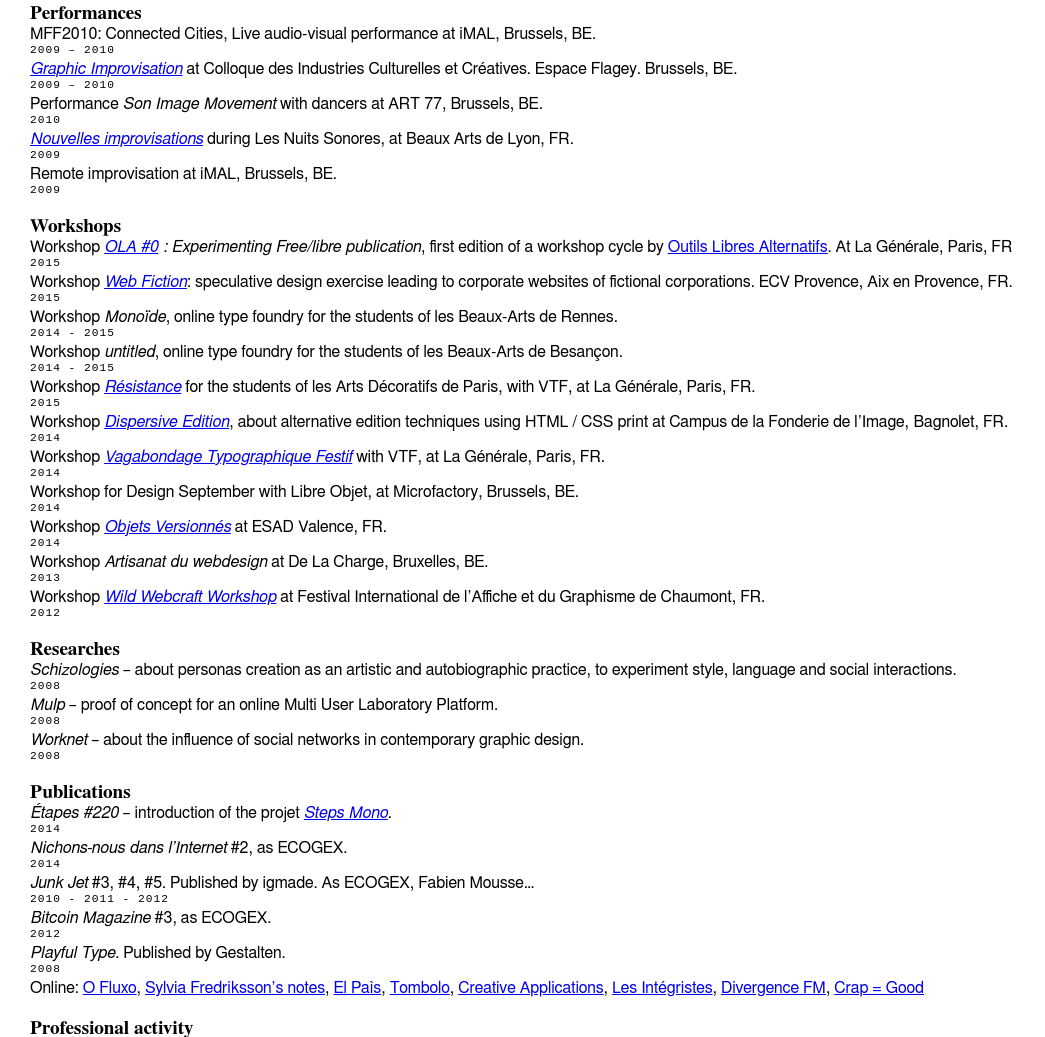
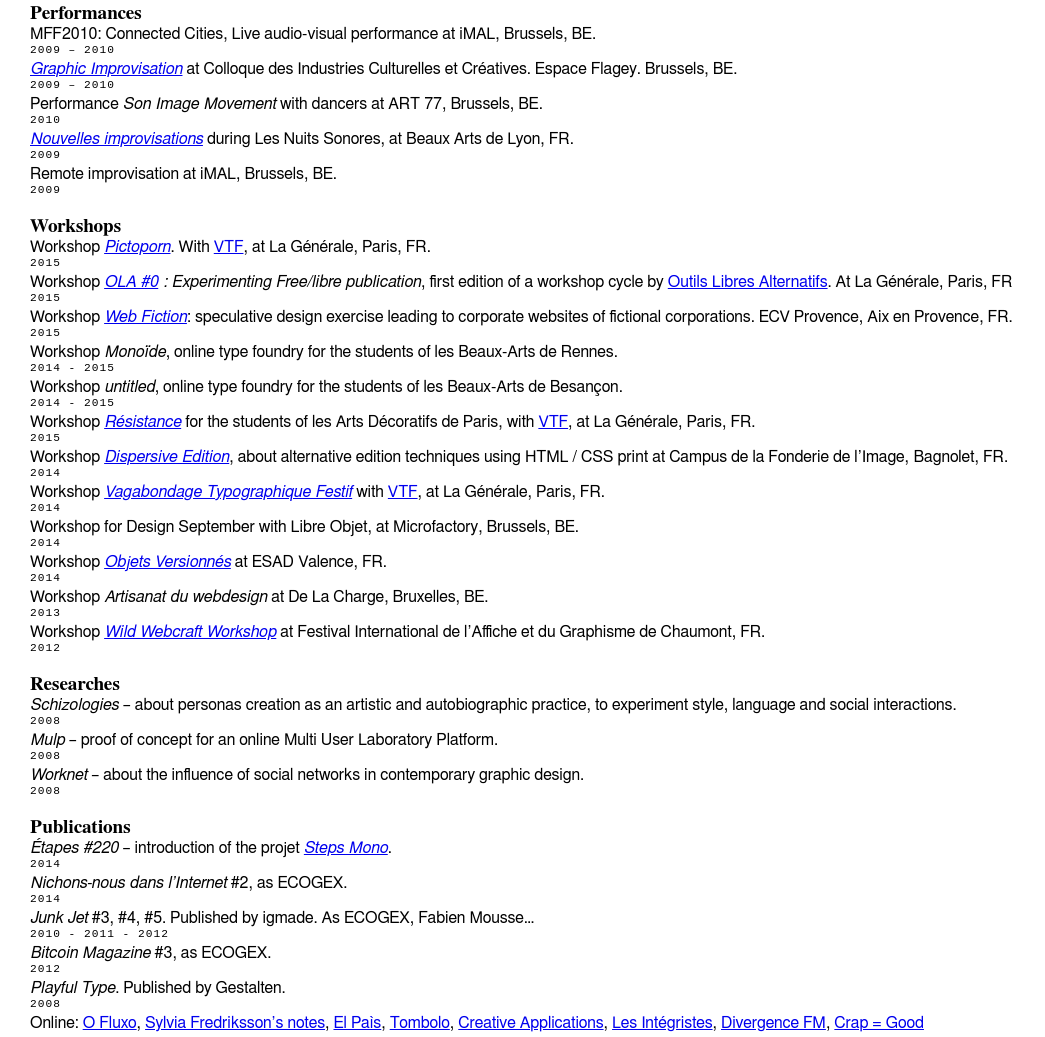
Before and after one commit to raphaelbastide/CV, a plain HTML site: page index.html in a window 1280 px wide. Shown: the part 852-1889 px from the top of the page, without its empty margins (0-1045 px from the left). Drawn offline with Linux system fonts and the light colour scheme.

Commit message:
+ ws VTF

```diff
--- a/index.html
+++ b/index.html
@@ -123,8 +123,12 @@
     <h2 class="fr">Ateliers</h2>
     <h2 class="en">Workshops</h2>
 
-    <p class="fr">Organisation du workshop <em><a href="http://outilslibresalternatifs.org/ola0">OLA #0</a> : Expérimenter l’édition libre</a></em>, première édition du cycle d’atelier d’<a href="http://outilslibresalternatifs.org/">Outils Libres Alternatifs</a>. À La Générale, Paris, FR</p>
-    <p class="en">Workshop <em><a href="http://outilslibresalternatifs.org/ola0">OLA #0</a> : Experimenting Free/libre publication</a></em>, first edition of a workshop cycle by <a href="http://outilslibresalternatifs.org/">Outils Libres Alternatifs</a>. At La Générale, Paris, FR</p>
+    <p class="fr">Organisation du workshop <em><a href="http://velvetyne.fr/pictoporn">Pictoporn</a></em>. Avec <a href="http://velvetyne.fr">VTF</a>, à La Générale, Paris, FR.</p>
+    <p class="en">Workshop <em><a href="http://velvetyne.fr/pictoporn">Pictoporn</a></em>. With <a href="http://velvetyne.fr">VTF</a>, at La Générale, Paris, FR.</p>
+    <p class="date">2015</p>
+
+    <p class="fr">Organisation du workshop <em><a href="http://outilslibresalternatifs.org/ola0">OLA #0</a> : Expérimenter l’édition libre</em>, première édition du cycle d’atelier d’<a href="http://outilslibresalternatifs.org/">Outils Libres Alternatifs</a>. À La Générale, Paris, FR</p>
+    <p class="en">Workshop <em><a href="http://outilslibresalternatifs.org/ola0">OLA #0</a> : Experimenting Free/libre publication</em>, first edition of a workshop cycle by <a href="http://outilslibresalternatifs.org/">Outils Libres Alternatifs</a>. At La Générale, Paris, FR</p>
     <p class="date">2015</p>
 
     <p class="fr">Organisation du workshop <em><a href="http://ecv-provence-web.com/webfiction/">Web Fiction</a></em> : Atelier de web design spéculatif aboutissant à la création de sites web d’entreprises fictives. ECV Provence, Aix en Provence, FR.</p>
@@ -139,16 +143,16 @@
     <p class="en">Workshop <em>untitled</em>, online type foundry for the students of les Beaux-Arts de Besançon.</p>
     <p class="date">2014 - 2015</p>
 
-    <p class="fr">Organisation du workshop <em><a href="http://velvetyne.fr/resistance/">Résistance</a></em> pour les étudiants des Arts Décoratifs de Paris, avec VTF, à La Générale, Paris, FR.</p>
-    <p class="en">Workshop <em><a href="http://velvetyne.fr/resistance/">Résistance</a></em> for the students of les Arts Décoratifs de Paris, with VTF, at La Générale, Paris, FR.</p>
+    <p class="fr">Organisation du workshop <em><a href="http://velvetyne.fr/resistance/">Résistance</a></em> pour les étudiants des Arts Décoratifs de Paris, avec <a href="http://velvetyne.fr">VTF</a>, à La Générale, Paris, FR.</p>
+    <p class="en">Workshop <em><a href="http://velvetyne.fr/resistance/">Résistance</a></em> for the students of les Arts Décoratifs de Paris, with <a href="http://velvetyne.fr">VTF</a>, at La Générale, Paris, FR.</p>
     <p class="date">2015</p>
 
     <p class="fr">Organisation du workshop <em><a href="http://raphaelbastide.com/dispersive">Éditions Dispersives</a></em>, sur des methodes d’éditions alternatives HTML / CSS print au Campus de la Fonderie de l’Image, Bagnolet.</p>
     <p class="en">Workshop <em><a href="http://raphaelbastide.com/dispersive">Dispersive Edition</a></em>, about alternative edition techniques using HTML / CSS print at Campus de la Fonderie de l’Image, Bagnolet, FR.</p>
     <p class="date">2014</p>
 
-    <p class="fr">Organisation du workshop <em><a href="http://velvetyne.fr/marathongeneral/">Vagabondage Typographique Festif</a></em> avec VTF, à la Générale, Paris, FR.</p>
-    <p class="en">Workshop <em><a href="http://velvetyne.fr/marathongeneral/">Vagabondage Typographique Festif</a></em> with VTF, at La Générale, Paris, FR.</p>
+    <p class="fr">Organisation du workshop <em><a href="http://velvetyne.fr/marathongeneral/">Vagabondage Typographique Festif</a></em> avec <a href="http://velvetyne.fr">VTF</a>, à la Générale, Paris, FR.</p>
+    <p class="en">Workshop <em><a href="http://velvetyne.fr/marathongeneral/">Vagabondage Typographique Festif</a></em> with <a href="http://velvetyne.fr">VTF</a>, at La Générale, Paris, FR.</p>
     <p class="date">2014</p>
 
     <p class="fr">Organisation du workshop <em>Libre object design tools</em> pour Design September avec Libre Objet, à la Microfactory, Bruxelles, BE.</p>
```
